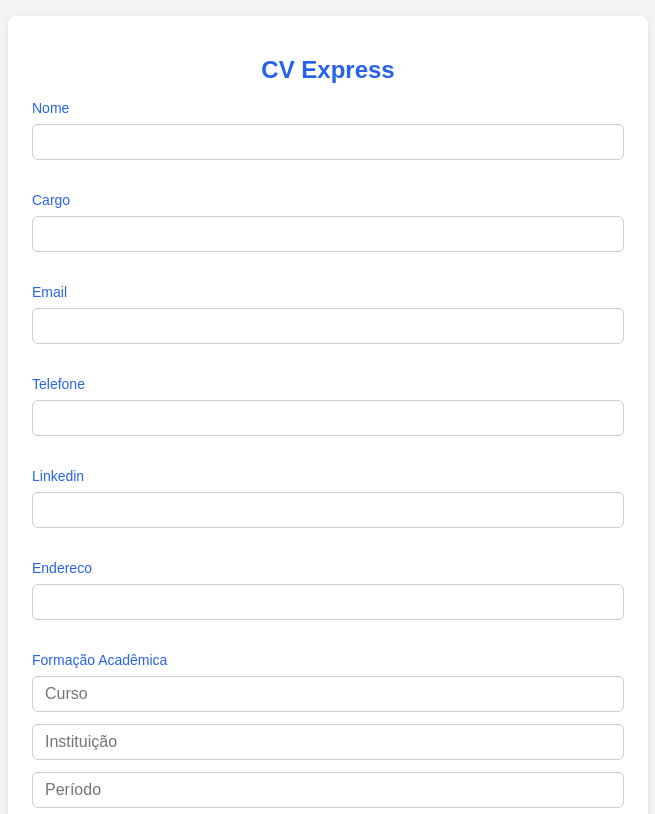
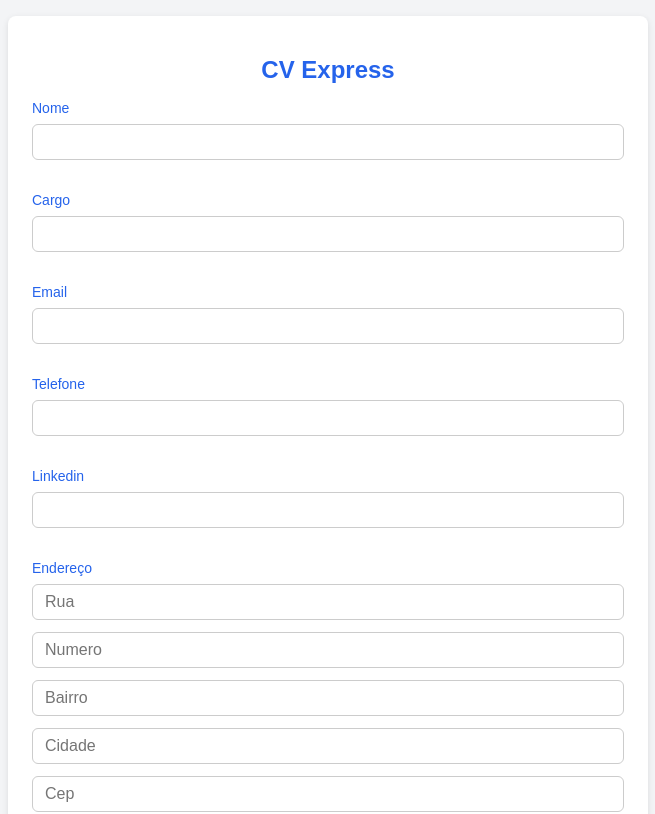
Before and after one commit to SadiraAntonielle/cv-express, a Next.js app: page / in a window 1280 px wide. Shown: the top 814 px of the page, without its empty margins (312-967 px from the left). Built offline with nearby package versions, Linux system fonts and the light colour scheme.

Commit message:
´alterei´

```diff
--- a/pages/index.js
+++ b/pages/index.js
@@ -8,7 +8,7 @@ export default function Home() {
     email: "",
     telefone: "",
     linkedin: "",
-    endereco: "",
+    endereco: { rua: "", numero: "", bairro: "", cidade: "", cep: "" },
     formacoes: [{ curso: "", instituicao: "", periodo: "" }],
     habilidades: [""],
     cursos: [{ nome: "", instituicao: "", carga: "" }],
@@ -19,6 +19,17 @@ export default function Home() {
 
   const handleChange = (e) => {
     setDados({ ...dados, [e.target.name]: e.target.value });
+  };
+
+  const handleEnderecoChange = (e) => {
+    const { name, value } = e.target;
+    setDados({
+      ...dados,
+      endereco: {
+        ...dados.endereco,
+        [name]: value,
+      },
+    });
   };
 
   const handleItemChange = (campo, index, value, subcampo = null) => {
@@ -51,8 +62,7 @@ export default function Home() {
       <div className="card">
         <h1 className="title">CV Express</h1>
 
-        {["nome", "cargo", "email", "telefone", "linkedin", "endereco"].map(
-          (campo) => (
+        {["nome", "cargo", "email", "telefone", "linkedin"].map((campo) => (
           <div key={campo}>
             <label className="label">{campo}</label>
             <input
@@ -63,8 +73,22 @@ export default function Home() {
               className="input"
             />
           </div>
-          )
-        )}
+        ))}
+
+        <div>
+          <h2 className="label">Endereço</h2>
+          {["rua", "numero", "bairro", "cidade", "cep"].map((campo) => (
+            <input
+              key={campo}
+              type="text"
+              name={campo}
+              placeholder={campo.charAt(0).toUpperCase() + campo.slice(1)}
+              value={dados.endereco[campo]}
+              onChange={handleEnderecoChange}
+              className="input"
+            />
+          ))}
+        </div>
 
         <div>
           <h2 className="label">Formação Acadêmica</h2>
```
Lines whose indentation alone changed are shown as unchanged.
